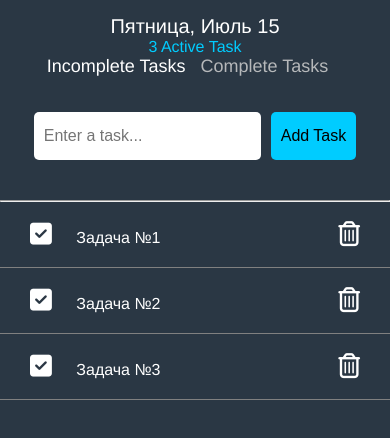
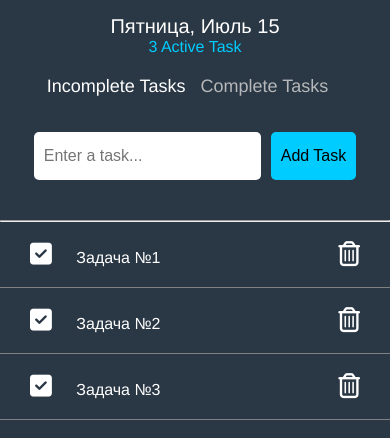
Before and after one commit to Chiga754/todo-app, a Vue app: page / in a window 390 px wide. Shown: the top 438 px of the page. Built offline with nearby package versions, Linux system fonts and the light colour scheme.

Commit message:
modification

```diff
--- a/src/components/TopMenu.vue
+++ b/src/components/TopMenu.vue
@@ -5,7 +5,7 @@
             <div class="active-tasks">{{ getCompletedTasksNum() }} Active Task</div>
         </div>
 
-        <div class="">
+        <div class="sorted__items">
             <a href="#"
                 :class="{active: sortedValue === 'incomplete'}"
                 @click.prevent="$emit('setCompleted', 'incomplete')
@@ -92,5 +92,8 @@ export default {
             padding: 15px;
             text-align: center;
         }
+        .sorted__items{
+            margin-top: 20px;
+        }
     }
 </style>
```
